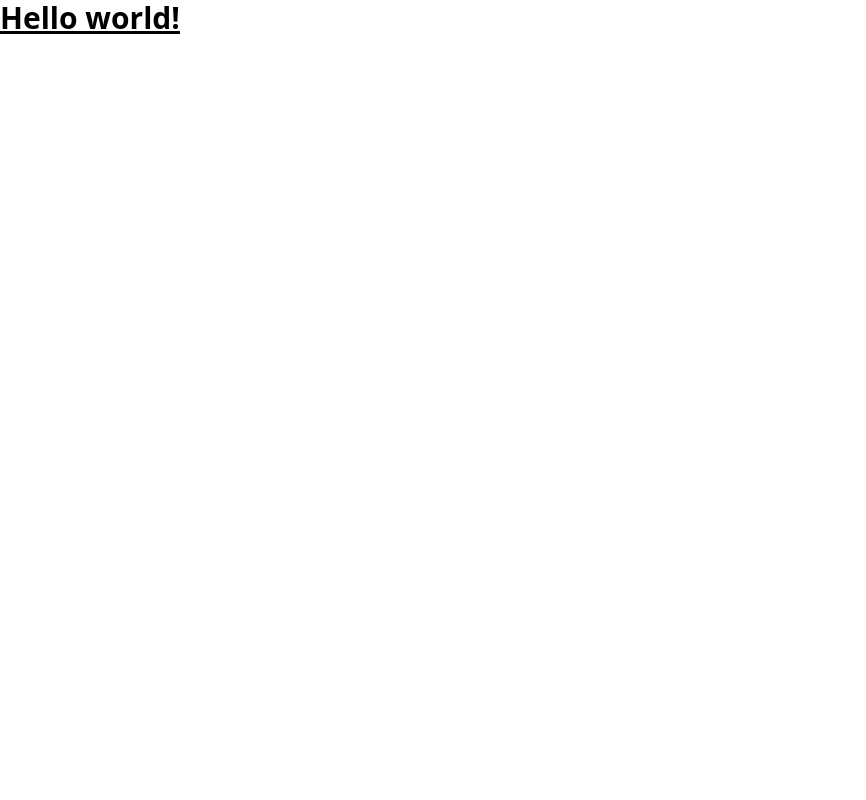
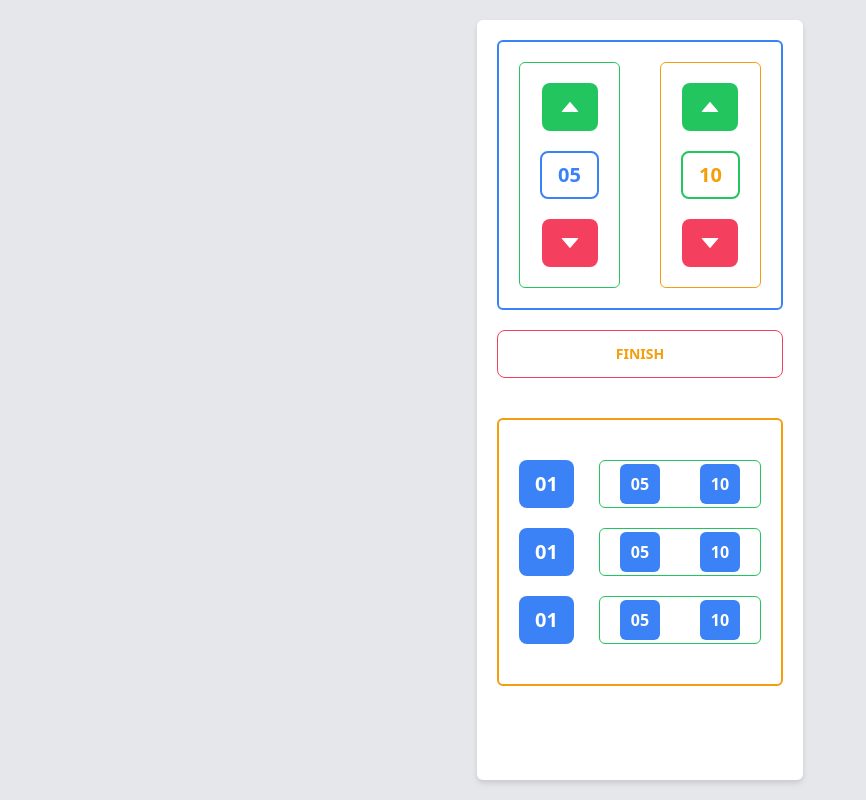
Before and after one commit to rimoza/Lalis, a React (Vite) app in the folder lalis/: page / in a window 1280 px wide. Shown: the whole page, without its empty margins (0-866 px from the left). Built offline with nearby package versions, Linux system fonts and the light colour scheme.

Commit message:
feat: add static style

```diff
--- a/lalis/package.json
+++ b/lalis/package.json
@@ -9,8 +9,10 @@
     "preview": "vite preview"
   },
   "dependencies": {
+    "daisyui": "^2.42.1",
     "react": "^18.2.0",
-    "react-dom": "^18.2.0"
+    "react-dom": "^18.2.0",
+    "react-icons": "^4.7.1"
   },
   "devDependencies": {
     "@types/react": "^18.0.24",
--- a/lalis/src/App.tsx
+++ b/lalis/src/App.tsx
@@ -1,10 +1,87 @@
-
+import { AiFillCaretUp, AiFillCaretDown } from 'react-icons/ai';
 function App() {
 
   return (
-    <h1 className="text-3xl font-bold underline">
-    Hello world!
-  </h1>
+    <div className='bg-gray-200 w-full h-screen flex justify-center'>
+    <div id='wrapper' className='bg-white px-5 py-5 my-5 rounded-md drop-shadow-md'>
+     <div id='top' className='border-2 border-primary rounded-md p-5 flex justify-between space-x-10'>
+     <div id='topLeft' className='flex flex-col items-center space-y-5 border border-success p-5 rounded-md'>
+        <div>
+        <button className='btn bg-success border-none hover:bg-secondary'>
+          <AiFillCaretUp className='text-2xl text-white font-bold' />
+        </button>
+        </div>
+        <div className='bg-white btn border-2 border-primary text-primary hover:text-white'>
+        <span className='text-xl font-bold' >05</span>
+        </div>
+        <div>
+        <button className='btn bg-warning border-none hover:bg-accent'>
+          <AiFillCaretDown className='text-2xl text-white font-bold' />
+        </button>
+        </div>
+      </div>
+      <div id='topRight' className='flex flex-col items-center space-y-5 border border-secondary p-5 rounded-md'>
+        <div>
+        <button className='btn bg-success border-none hover:bg-secondary'>
+          <AiFillCaretUp className='text-2xl text-white font-bold' />
+        </button>
+        </div>
+        <div className='bg-white btn border-2 border-success text-secondary hover:text-white'>
+        <span className='text-xl font-bold'>10</span>
+        </div>
+        <div>
+        <button className='btn bg-warning border-none hover:bg-accent'>
+          <AiFillCaretDown className='text-2xl text-white font-bold' />
+        </button>
+        </div>
+      </div>
+     </div>
+     <div id='divider'>
+      <button className='btn btn-outline border border-warning hover:bg-error text-secondary w-full mt-5'>Finish</button>
+     </div>
+      <div id='wrapper-bottom' className='border-2 border-secondary rounded-md px-5 py-10  mt-10'>
+      <div id='bottom' className='flex justify-between mb-5'>
+      <div id='game-number' className='bg-primary btn border-none hover:bg-success'>
+        <span className='text-xl font-bold'>01</span>
+      </div>
+      <div id='game-score' className='border border-success rounded-md px-5 flex justify-between items-center space-x-10'>
+        <div  className='bg-primary w-10 h-10 flex justify-center items-center text-white font-bold rounded-md'>
+        <span className=''>05</span>
+        </div>
+        <div  className='bg-primary w-10 h-10 flex justify-center items-center text-white font-bold rounded-md'>
+        <span className=''>10</span>
+        </div>
+      </div>
+      </div>
+      <div id='bottom' className='flex justify-between mb-5'>
+      <div id='game-number' className='bg-primary btn border-none hover:bg-success'>
+        <span className='text-xl font-bold'>01</span>
+      </div>
+      <div id='game-score' className='border border-success rounded-md px-5 flex justify-between items-center space-x-10'>
+        <div  className='bg-primary w-10 h-10 flex justify-center items-center text-white font-bold rounded-md'>
+        <span className=''>05</span>
+        </div>
+        <div  className='bg-primary w-10 h-10 flex justify-center items-center text-white font-bold rounded-md'>
+        <span className=''>10</span>
+        </div>
+      </div>
+      </div>
+      <div id='bottom' className='flex justify-between'>
+      <div id='game-number' className='bg-primary btn border-none hover:bg-success'>
+        <span className='text-xl font-bold'>01</span>
+      </div>
+      <div id='game-score' className='border border-success rounded-md px-5 flex justify-between items-center space-x-10'>
+        <div  className='bg-primary w-10 h-10 flex justify-center items-center text-white font-bold rounded-md'>
+        <span className=''>05</span>
+        </div>
+        <div  className='bg-primary w-10 h-10 flex justify-center items-center text-white font-bold rounded-md'>
+        <span className=''>10</span>
+        </div>
+      </div>
+      </div>
+      </div>
+    </div>
+  </div>
   )
 }
 
--- a/lalis/tailwind.config.cjs
+++ b/lalis/tailwind.config.cjs
@@ -5,7 +5,15 @@ module.exports = {
     "./src/**/*.{js,ts,jsx,tsx}",
   ],
   theme: {
-    extend: {},
+    extend: {
+      colors: {
+        'primary': '#3b82f6',
+        'secondary': '#f59e0b',
+        'accent': '#84cc16',
+        'success': '#22c55e',
+        'warning': '#f43f5e'
+      },
+    },
   },
-  plugins: [],
+  plugins: [require("daisyui")],
 }
```
Also changed, not shown: 1 other file (tests, documents, lock files or other folders).
